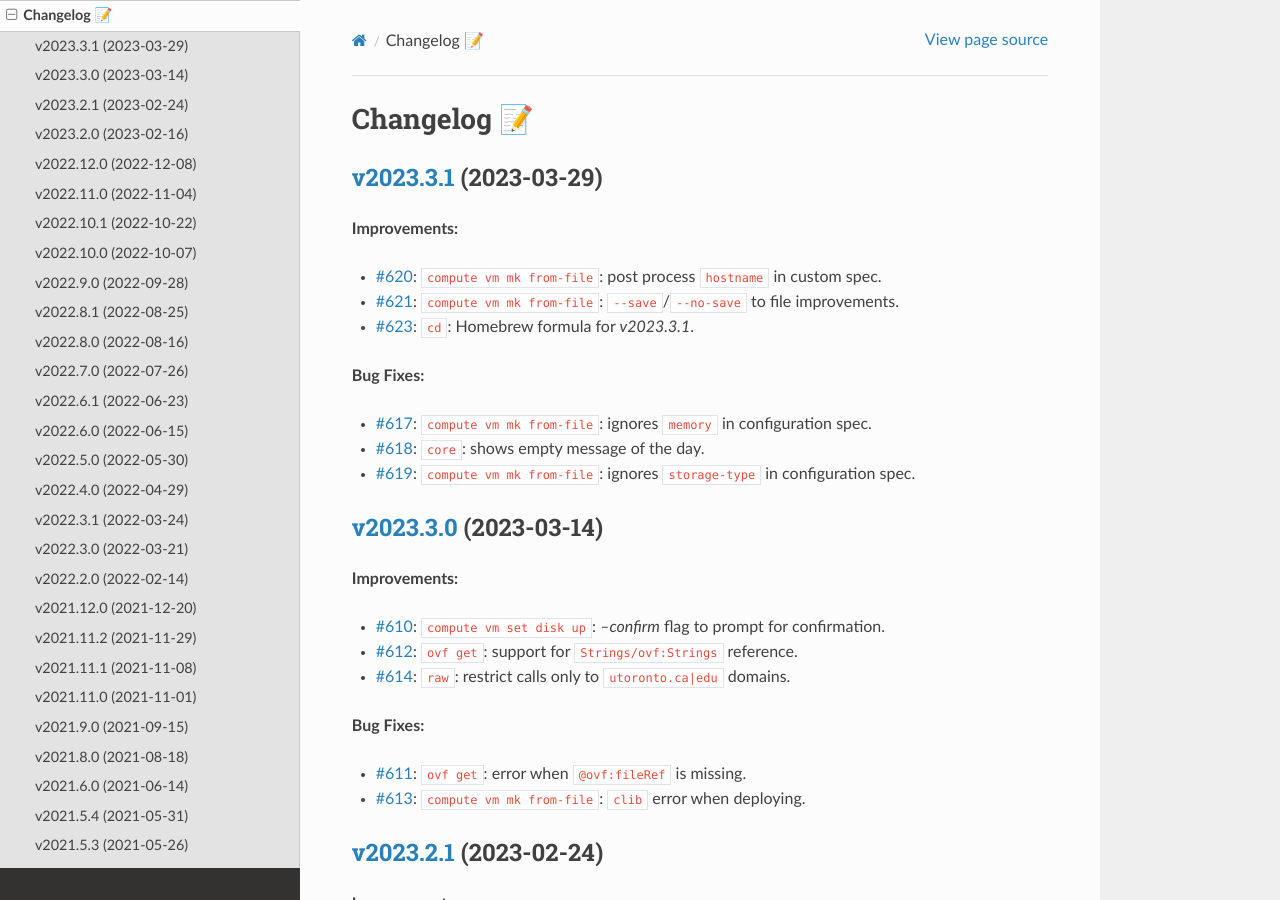
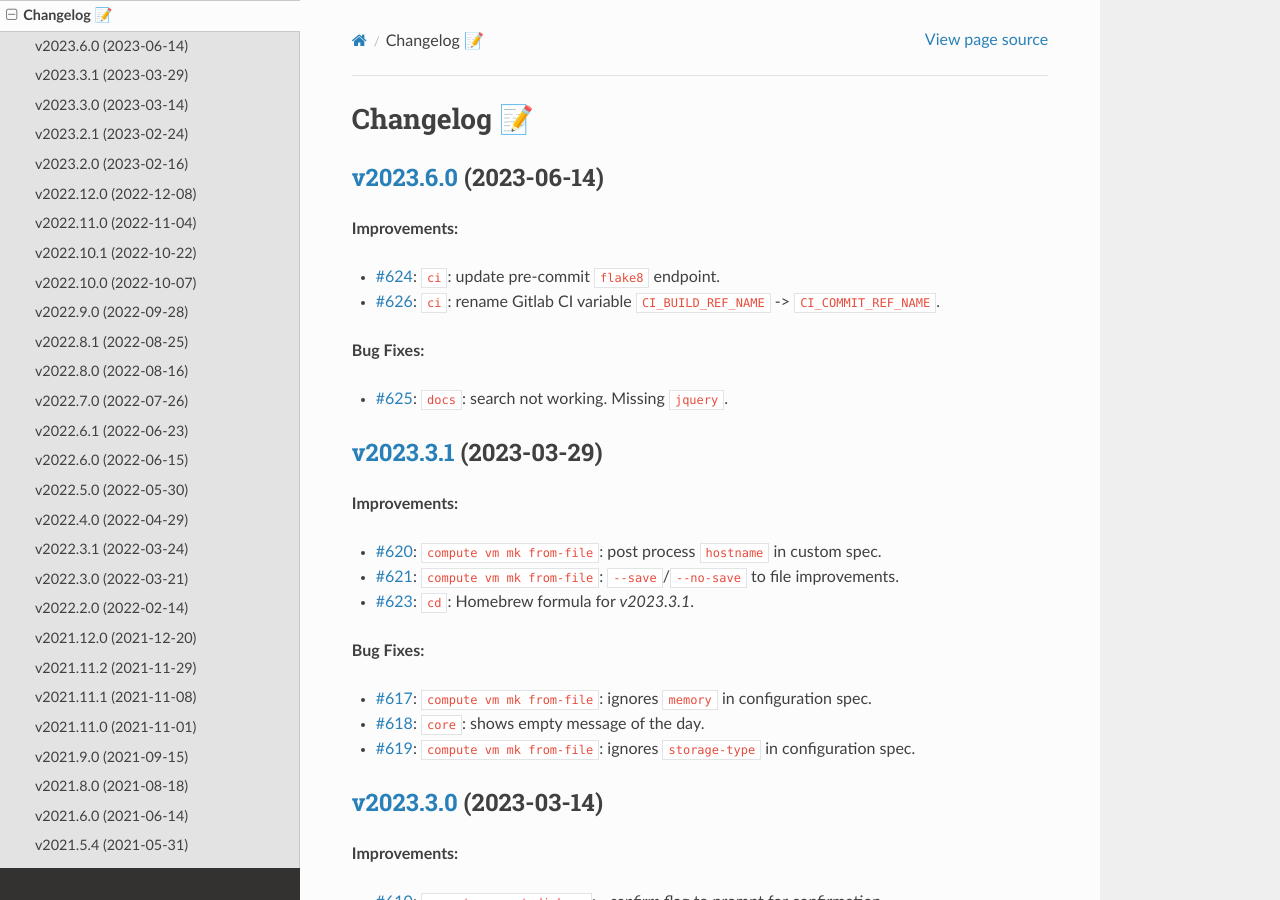
Before and after one commit to EIS-ITS/vss-cli, a Sphinx documentation site: the page built from docs/changelog.rst, in a window 1280 px wide and 900 px high. Built offline with Sphinx 7.4.7 and the Read the Docs theme 2.0.0, drawn with Linux system fonts in a browser that asks for light colours; the version number could not be read and is left out; some of the changed text lies outside the part shown.

Commit message:
Issue #630: ⬆Upgrade pyvss from 2023.2.1 to 2023.6.0 - fixes #630

```diff
--- a/docs/changelog.rst
+++ b/docs/changelog.rst
@@ -1,5 +1,16 @@
 Changelog 📝
 ============
+
+`v2023.6.0 <https://gitlab-ee.eis.utoronto.ca/vss/vss-cli/tags/v2023.6.0>`_ (2023-06-14)
+------------------------------------------------------------------------------------------
+**Improvements:**
+
+- `#624 <https://gitlab-ee.eis.utoronto.ca/vss/vss-cli/issues/624>`_: ``ci``: update pre-commit ``flake8`` endpoint.
+- `#626 <https://gitlab-ee.eis.utoronto.ca/vss/vss-cli/issues/626>`_: ``ci``: rename Gitlab CI variable ``CI_BUILD_REF_NAME`` -> ``CI_COMMIT_REF_NAME``.
+
+**Bug Fixes:**
+
+- `#625 <https://gitlab-ee.eis.utoronto.ca/vss/vss-cli/issues/625>`_: ``docs``: search not working. Missing ``jquery``.
 
 `v2023.3.1 <https://gitlab-ee.eis.utoronto.ca/vss/vss-cli/tags/v2023.3.1>`_ (2023-03-29)
 ------------------------------------------------------------------------------------------
@@ -128,9 +139,9 @@ Changelog 📝
 
 **Improvements:**
 
-- `#563<https://gitlab-ee.eis.utoronto.ca/vss/vss-cli/issues/563>`_: ``compute vm set storage-type``: set to either ``ssd`` or ``hdd`` (approval required).
-- `#564<https://gitlab-ee.eis.utoronto.ca/vss/vss-cli/issues/564>`_: ``compute vm get storage-type``: current virtual machine storage type.
-- `#565<https://gitlab-ee.eis.utoronto.ca/vss/vss-cli/issues/565>`_: ``core``: upgrade ``pyvss`` from ``2022.9.0`` to ``2022.10.0``.
+- `#563 <https://gitlab-ee.eis.utoronto.ca/vss/vss-cli/issues/563>`_: ``compute vm set storage-type``: set to either ``ssd`` or ``hdd`` (approval required).
+- `#564 <https://gitlab-ee.eis.utoronto.ca/vss/vss-cli/issues/564>`_: ``compute vm get storage-type``: current virtual machine storage type.
+- `#565 <https://gitlab-ee.eis.utoronto.ca/vss/vss-cli/issues/565>`_: ``core``: upgrade ``pyvss`` from ``2022.9.0`` to ``2022.10.0``.
 
 `v2022.9.0 <https://gitlab-ee.eis.utoronto.ca/vss/vss-cli/tags/v2022.9.0>`_ (2022-09-28)
 ----------------------------------------------------------------------------------------
--- a/requirements.txt
+++ b/requirements.txt
@@ -1,4 +1,4 @@
-pyvss>=2023.2.1
+pyvss>=2023.6.0
 click==8.1.3
 click-log==0.4.0
 click-plugins==1.1.1
```
Also changed, not shown: .bumpversion.cfg, 7 other files.
